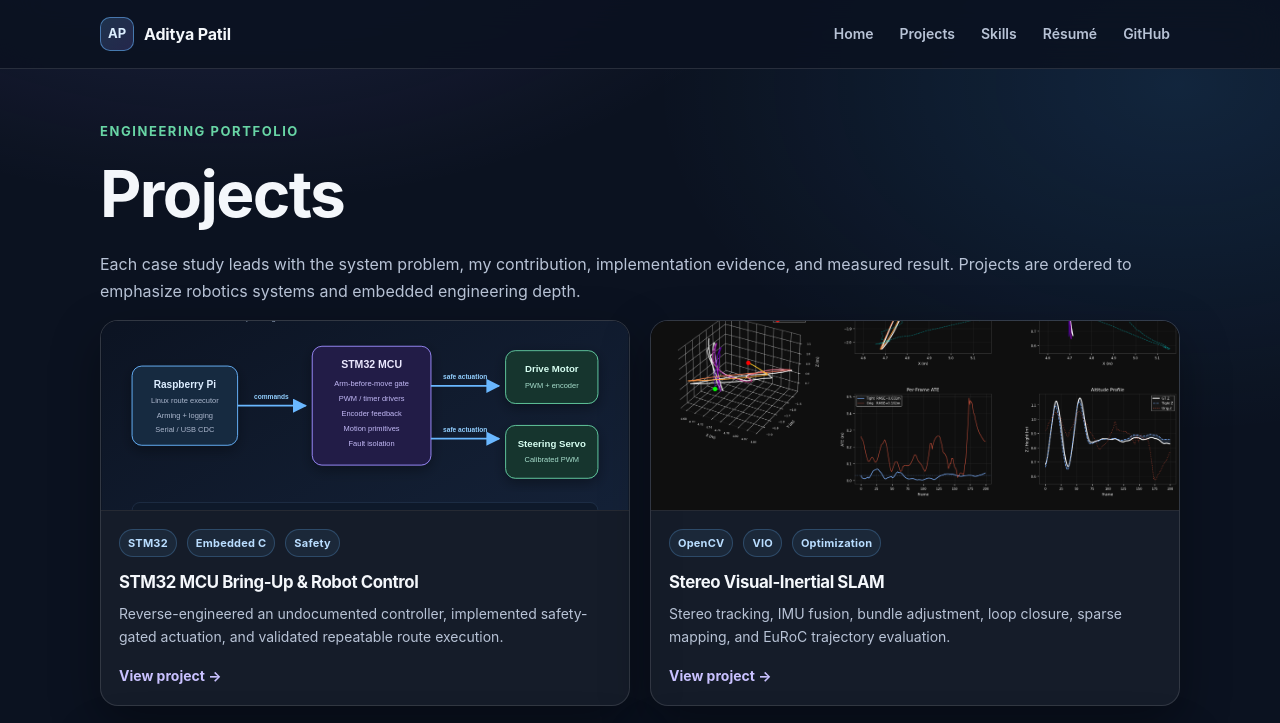
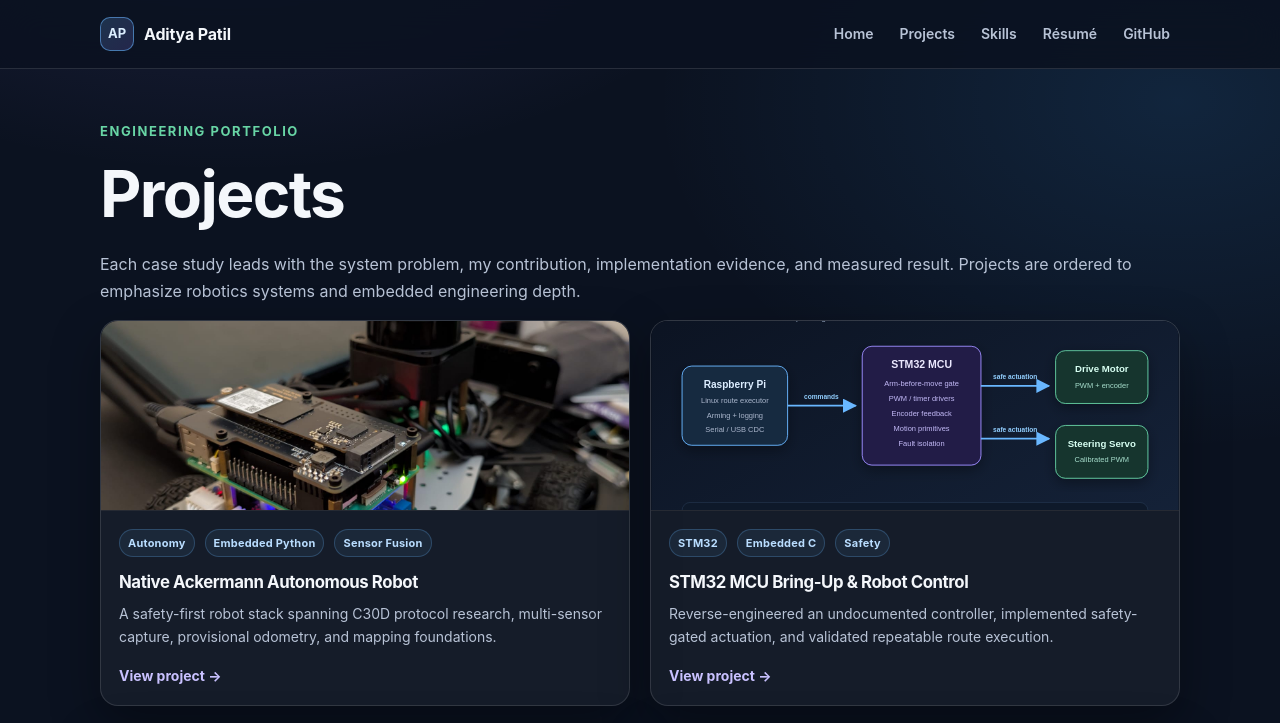
Before and after one commit to adityx23/adityapatil, a Jekyll site: the page built from projects.md, in a window 1280 px wide and 900 px high, cut to the strip 0-723 px from the top of the window. Built offline with Jekyll 4.4.1, drawn with Linux system fonts in a browser that asks for light colours.

Commit message:
Add Ackermann robot portfolio case study

```diff
--- a/projects.md
+++ b/projects.md
@@ -10,6 +10,18 @@ description: Robotics projects spanning embedded control, SLAM, autonomy, robot
 Each case study leads with the system problem, my contribution, implementation evidence, and measured result. Projects are ordered to emphasize robotics systems and embedded engineering depth.
 
 <div class="project-grid">
+
+  <article class="project-card">
+    <a href="{{ site.baseurl }}/projects/ackermann-autonomous-robot">
+      <img src="{{ site.baseurl }}/assets/ackermann/robot-overview.jpeg" alt="Ackermann autonomous robot with Raspberry Pi, Jetson, lidar, and RGB-D camera" width="1373" height="1831">
+      <div class="project-card-body">
+        <div class="tag-list"><span class="tag">Autonomy</span><span class="tag">Embedded Python</span><span class="tag">Sensor Fusion</span></div>
+        <h2 class="project-card-title">Native Ackermann Autonomous Robot</h2>
+        <p class="project-card-desc">A safety-first robot stack spanning C30D protocol research, multi-sensor capture, provisional odometry, and mapping foundations.</p>
+        <span class="project-card-cta">View project &rarr;</span>
+      </div>
+    </a>
+  </article>
 
   <article class="project-card">
     <a href="{{ site.baseurl }}/projects/stm32-robot-control-system">
```
Also changed, not shown: projects/ackermann-autonomous-robot.md (added, +103 -0 lines), assets/ackermann/c30d-controller.jpeg (added), assets/ackermann/compute-stack.jpeg (added), assets/ackermann/robot-overview.jpeg (added), assets/ackermann/system-architecture.svg (added).
